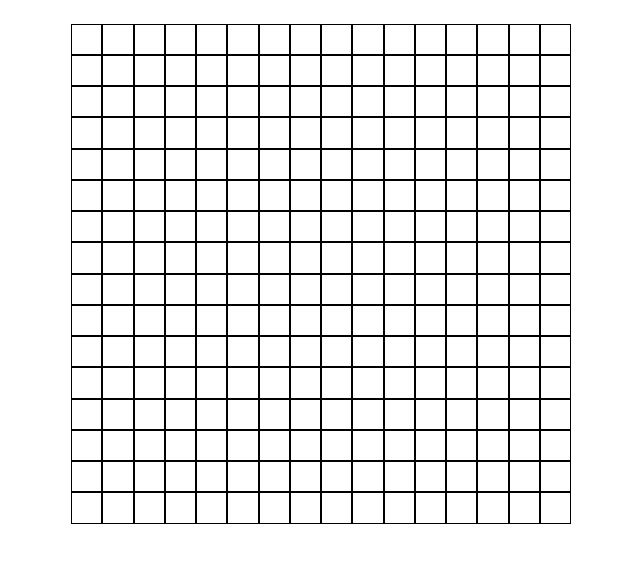
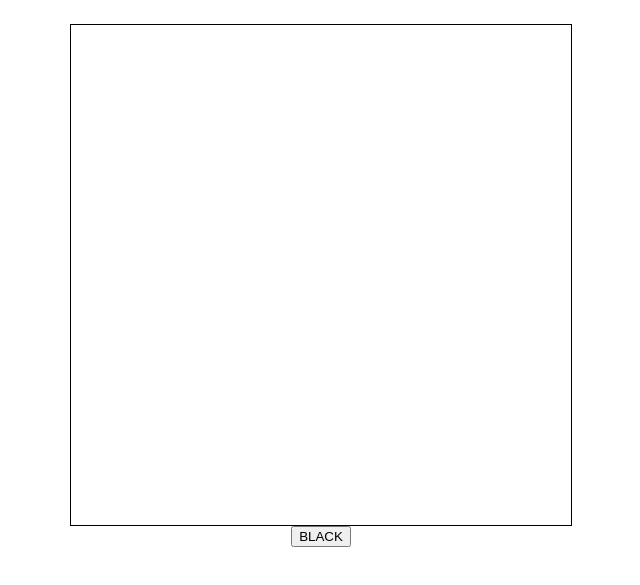
Before and after one commit to BlockSmith64/Etch-a-sketch, a plain HTML site: page index.html in a window 1280 px wide. Shown: the part 85-670 px from the top of the page, without its empty margins (319-959 px from the left). Drawn offline with Linux system fonts and the light colour scheme.

Commit message:
added black color button

```diff
--- a/css/style.css
+++ b/css/style.css
@@ -13,4 +13,5 @@
   display: grid;
   width: 500px;
   height: 500px;
+  border: 1px solid #000;
 }
--- a/js/script.js
+++ b/js/script.js
@@ -1,6 +1,7 @@
+"use strict";
 const content = document.querySelector(".content");
 const container = document.querySelector(".container");
-const btnsContainer = document.querySelector(".btns");
+const btns = document.querySelector(".btns");
 
 //a function that creates any amount of divs based on given arguement value
 const board = function (rows, columns) {
@@ -9,8 +10,24 @@ const board = function (rows, columns) {
     container.style.gridTemplateRows = `repeat(${rows}, 1fr)`;
     container.style.gridTemplateColumns = `repeat(${columns}, 1fr)`;
     container.appendChild(divs).classList.add("pixels");
-    divs.style.cssText = "border: 1px solid black";
   }
 };
 
 board(16, 16);
+
+const blackBtn = document.createElement("button");
+const pixels = document.querySelectorAll(".pixels");
+
+const blackColor = function () {
+  blackBtn.textContent = "BLACK";
+  blackBtn.addEventListener("click", function () {
+    pixels.forEach((pixel) =>
+      pixel.addEventListener("mouseover", function () {
+        pixel.style.cssText = "background: #000;";
+      })
+    );
+  });
+  btns.appendChild(blackBtn);
+};
+
+blackColor();
```
